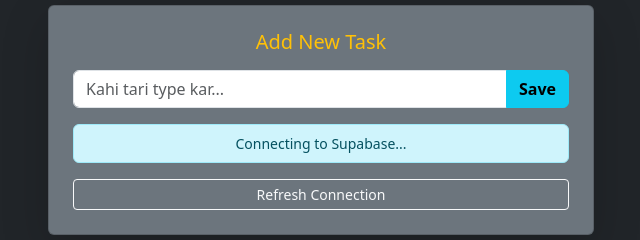
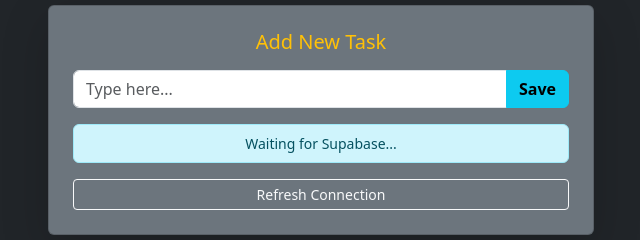
Before and after one commit to bhosalemayuresh79-coder/Rok-ai, a website: page index.html in a window 1280 px wide. Shown: the part 125-365 px from the top of the page, 319-959 px from the left. Drawn offline with nearby package versions, Linux system fonts and the light colour scheme.

Commit message:
Update task input placeholder and status message

```diff
--- a/index.html
+++ b/index.html
@@ -5,36 +5,30 @@
     <meta name="viewport" content="width=device-width, initial-scale=1.0">
     <title>Rok-ai App</title>
     <link href="https://cdn.jsdelivr.net/npm/bootstrap@5.3.3/dist/css/bootstrap.min.css" rel="stylesheet">
-    <script src="https://cdn.jsdelivr.net/npm/@supabase/supabase-js@2"></script>
 </head>
 <body class="bg-dark text-white">
-
     <div class="container py-5">
         <div class="row justify-content-center">
             <div class="col-md-6 text-center">
                 <h1 class="display-5 text-info mb-4">Rok-ai App</h1>
-
                 <div class="card bg-secondary shadow-lg p-4 text-white mb-4">
                     <h5 class="mb-3 text-warning">Add New Task</h5>
                     <div class="input-group mb-3">
-                        <input type="text" id="taskInput" class="form-control" placeholder="Kahi tari type kar...">
+                        <input type="text" id="taskInput" class="form-control" placeholder="Type here...">
                         <button class="btn btn-info fw-bold" onclick="addTask()">Save</button>
                     </div>
-                    <div id="status" class="alert alert-info py-2 small">Connecting to Supabase...</div>
+                    <div id="status" class="alert alert-info py-2 small">Waiting for Supabase...</div>
                     <button class="btn btn-outline-light btn-sm w-100" onclick="checkData()">Refresh Connection</button>
                 </div>
-
                 <div class="text-start">
                     <h5 class="text-info">Saved Data:</h5>
-                    <ul id="taskList" class="list-group">
-                        </ul>
+                    <ul id="taskList" class="list-group"></ul>
                 </div>
-
-                <div id="output" class="mt-4"></div>
             </div>
         </div>
     </div>
 
+    <script src="https://cdn.jsdelivr.net/npm/@supabase/supabase-js@2"></script>
     <script src="script.js"></script>
 </body>
 </html>
```
